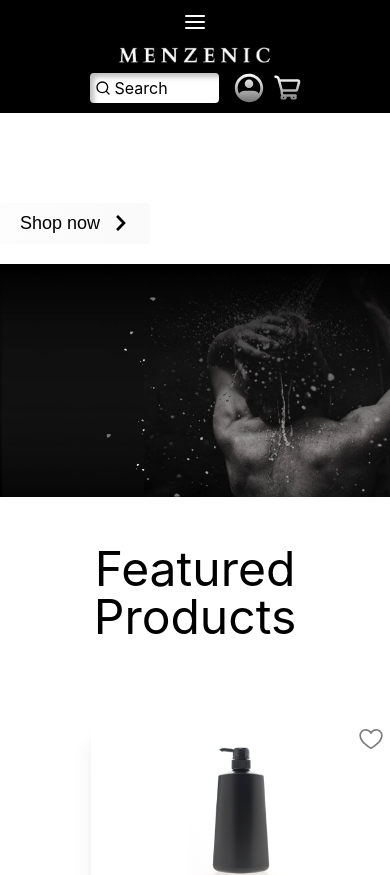
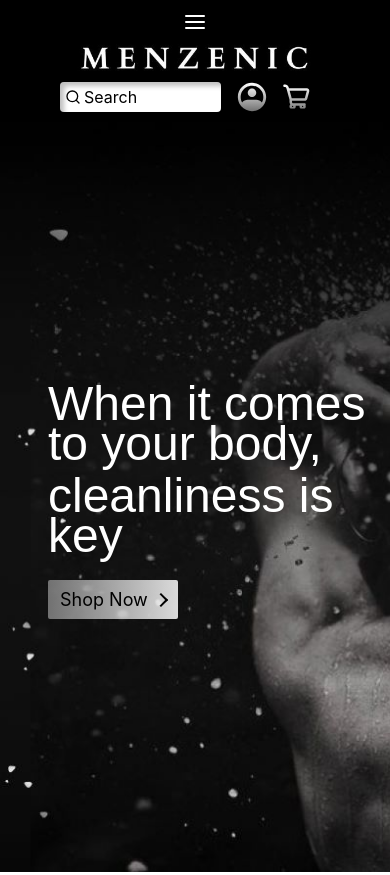
Before and after one commit to Menzenic/Menzenic-Web-App-FrontEnd, a React (Create React App) app: page / in a window 390 px wide. Shown: the top 875 px of the page. Built offline with nearby package versions, Linux system fonts and the light colour scheme.

Commit message:
UI fine tuning

```diff
--- a/src/App.js
+++ b/src/App.js
@@ -1,5 +1,5 @@
 import "./App.css";
-import Header from "./components/Header";
+import Header from "./components/Header/Header";
 import Products from "./components/Products";
 import About from "./components/About";
 import Ingredients from "./components/Ingredients";
--- a/src/components/Header.js
+++ /dev/null
@@ -1,28 +0,0 @@
-import React from "react";
-import "../styles/Header.css";
-import Navbar from "./Navbar";
-import backgroundImage from "../images/header_bg.jpg";
-import { FaChevronRight } from "react-icons/fa";
-import { Strings } from "../utils/constants/Strings/Strings";
-
-const Header = () => {
-  return (
-    <div className="header">
-      <Navbar />
-      <div className="header-content">
-        <div className="left-content">
-          <h1 className="heading">{Strings.HEADER_TITLE}</h1>
-          <button className="shop-now-button">
-            <span className="shop-now-text">Shop now</span>
-            <FaChevronRight className="greater-symbol" />
-          </button>
-        </div>
-        <div className="right-content">
-          <img src={backgroundImage} alt="Background" />
-        </div>
-      </div>
-    </div>
-  );
-};
-
-export default Header;
--- /dev/null
+++ b/src/components/Header/Header.css
@@ -0,0 +1,16 @@
+.header-image {
+    background: url('../../images/header_bg.jpg');
+    background-size: cover;
+    background-position: center;
+}
+
+.shop-arrow {
+    border: solid black;
+    border-width: 0 2px 2px 0;
+    display: inline-block;
+    padding: 4px;
+}
+.right {
+    transform: rotate(-45deg);
+    -webkit-transform: rotate(-45deg);
+}
--- /dev/null
+++ b/src/components/Header/Header.jsx
@@ -0,0 +1,31 @@
+import React from "react"
+
+import Navbar from "../Navbar"
+import "./Header.css"
+
+const Header = () => {
+    return (
+        <div className="min-h-[638px] relative">
+            <Navbar />
+            <div className="h-[750px] header-image"></div>
+            <div className="absolute top-96 left-12">
+                <div className="text-5xl text-white text-left font-light font-['Arial'] leading-10">
+                    <p>When it comes to your body,</p>
+                    <p className="mt-3"> cleanliness is key</p>
+                </div>
+                <div
+                    className="hover:cursor-pointer mt-6 w-[8.1rem] h-[2.438rem] flex justify-between items-center px-3 rounded-sm"
+                    style={{
+                        background:
+                            "linear-gradient(270.37deg,#f9f9f9 -29.27%, rgba(249, 249, 249, 0) 191.25%",
+                    }}
+                >
+                    <p className="text-lg">Shop Now</p>
+                    <div className="shop-arrow right"></div>
+                </div>
+            </div>
+        </div>
+    )
+}
+
+export default Header
--- a/src/components/Navbar.js
+++ b/src/components/Navbar.js
@@ -48,7 +48,7 @@ const Navbar = () => {
     return (
         <nav className="navbar">
             <Link to="/" className="logo">
-                <img src={logo} alt="Logo" />
+                <div className="h-[2.75rem] w-[15rem] mt-1 navbar-image"></div>
             </Link>
             <button
                 className={clsx("menu-toggle", isMenuOpen ? "open" : "")}
@@ -79,11 +79,11 @@ const Navbar = () => {
                     <Link to="/about-us">{Strings.ABOUT_US}</Link>
                 </li>
             </ul>
-            <div className="nav-actions">
+            <div className="mr-5 flex items-center">
                 <SearchBar icon={<FiSearch />} />
                 <UserLoginLogo
                     onClick={() => console.log("USER LOGIN")}
-                    className="login_logo"
+                    className="mx-4"
                 />
                 <Link to="/" className="cart-icon">
                     <ShoppingCart />
--- a/src/components/SearchBar/SearchBar.css
+++ b/src/components/SearchBar/SearchBar.css
@@ -9,16 +9,13 @@
   color: black;
 }
 
-.generic-search-input {
-  padding-left: 25px;
-  width: 129px;
-  height: 30px;
+.search-input {
+    border-radius: 4px;
   box-shadow: inset 4px 4px 5px rgba(0, 0, 0, 0.25);
-  border-radius: 4px;
   outline: none;
   border: none;
 }
 
-.generic-search-input::placeholder {
+.search-input::placeholder {
   color: black;
 }
--- a/src/components/SearchBar/SearchBar.jsx
+++ b/src/components/SearchBar/SearchBar.jsx
@@ -1,11 +1,13 @@
 import { useState } from "react"
+import clsx from "clsx"
+
 import "./SearchBar.css"
 
 const SearchBar = (props) => {
     const [inputValue, setInputValue] = useState("")
 
     return (
-        <div className="generic-search-container">
+        <div className={clsx("generic-search-container", props.className)}>
             {props.icon ? (
                 <div className="generic-search-icon">{props.icon}</div>
             ) : (
@@ -15,7 +17,7 @@ const SearchBar = (props) => {
                 onChange={(e) => setInputValue(e.target.value)}
                 value={inputValue}
                 placeholder={props.placeholder ?? "Search"}
-                className="generic-search-input"
+                className="pl-6 w-[10.063rem] h-[1.875rem] search-input"
             />
         </div>
     )
--- a/src/styles/Header.css
+++ /dev/null
@@ -1,125 +0,0 @@
-.header {
-  position: relative;
-}
-
-.left-content {
-  position: absolute;
-  top: 46%;
-  left: 75px;
-  transform: translateY(-50%);
-  text-align: left;
-  color: #ffffff;
-  z-index: 1;
-}
-
-.heading {
-  font-size: 32px;
-  max-width: 410px;
-  font-family: "Arial";
-  font-style: normal;
-  font-weight: 400;
-  line-height: 40px;
-  color: #ffffff;
-}
-
-.shop-now-button {
-  box-sizing: border-box;
-  margin-top: 10px;
-  padding: 10px 20px;
-  font-size: 16px;
-  background: linear-gradient(
-    270.37deg,
-    #f9f9f9 -29.27%,
-    rgba(249, 249, 249, 0) 191.25%
-  );
-  border-radius: 4px;
-  cursor: pointer;
-  border: none;
-  display: flex;
-  align-items: center;
-  justify-content: center;
-  position: relative;
-  overflow: hidden;
-}
-
-.shop-now-button span {
-  margin-right: 5px;
-  font-family: "Arial";
-  font-style: normal;
-  font-weight: 400;
-  font-size: 18px;
-  line-height: 21px;
-  color: #000000;
-}
-
-.greater-symbol {
-  font-size: 18px;
-  color: #000000;
-  margin-left: 7px;
-}
-
-.right-content {
-  position: relative;
-}
-
-.right-content img {
-  display: block;
-  width: 100%;
-  height: auto;
-  object-fit: cover;
-}
-
-/* Responsive Styles */
-
-@media (max-width: 768px) {
-  .header-content {
-    flex-direction: column;
-    align-items: center;
-  }
-
-  .left-content {
-    position: static;
-    transform: none;
-    text-align: center;
-    margin-bottom: 20px;
-    left: 0;
-  }
-
-  .right-content {
-    position: static;
-    text-align: center;
-  }
-
-  .hamburger-menu {
-    position: absolute;
-    top: 20px;
-    left: 20px;
-    z-index: 1;
-  }
-
-  .navbar {
-    display: none;
-  }
-
-  .right-content {
-    margin-bottom: 20px;
-  }
-
-  .login-card {
-    width: 80%;
-    max-width: 300px;
-    margin: 0 auto;
-  }
-
-  .login-card li {
-    opacity: 0;
-    transform: translateX(-20px);
-    transition: opacity 0.3s ease, transform 0.3s ease;
-  }
-
-  .login-card.show li {
-    opacity: 1;
-    transform: translateX(0);
-    transition-delay: 0.2s;
-  }
-}
--- a/src/styles/Navbar.css
+++ b/src/styles/Navbar.css
@@ -1,3 +1,9 @@
+.navbar-image {
+    background: url('../images/logo.jpg');
+    background-size: cover;
+    background-position: center;
+}
+
 .navbar {
   background: black;
   color: white;
@@ -91,7 +97,7 @@
   font-family: "Arial";
   font-style: normal;
   font-weight: 400;
-  font-size: 18px;
+  font-size: 20px;
   line-height: 23px;
   color: #ffffff;
   text-decoration: none;
@@ -122,10 +128,6 @@
 .nav-item.active {
   border-bottom: 2px solid rgb(224, 224, 224);
 }
-.nav-actions {
-  display: flex;
-  align-items: center;
-}
 
 .login_logo {
   margin-left: 15px;
@@ -135,7 +137,6 @@
   position: relative;
   font-size: 30px;
   color: rgb(242, 241, 241);
-  margin-left: 10px;
 }
 
 .cart-icon::after {
@@ -180,8 +181,4 @@
     margin-right: 0;
     margin-bottom: 10px;
   }
-
-  .nav-actions {
-    order: 1;
-  }
 }
```
